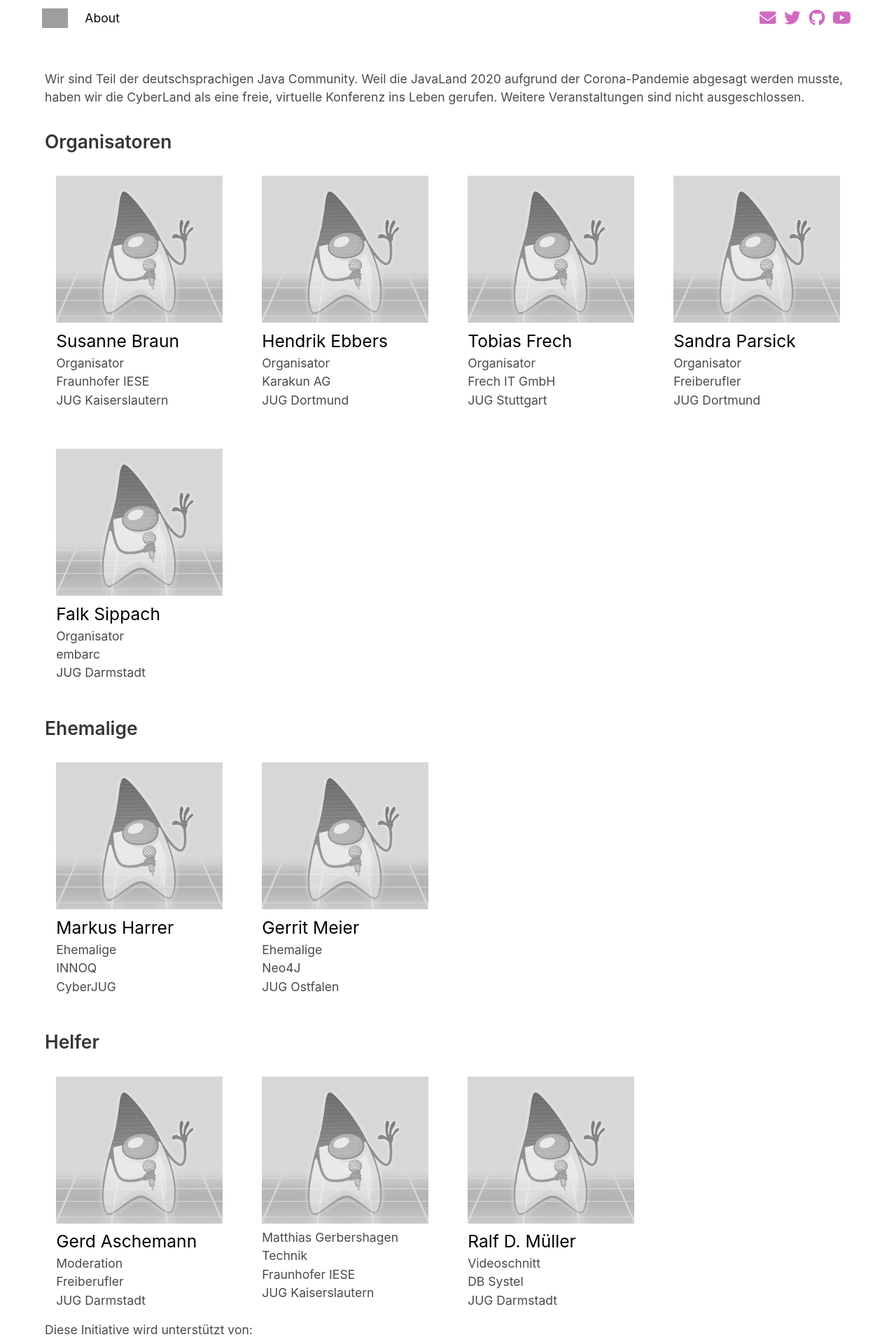
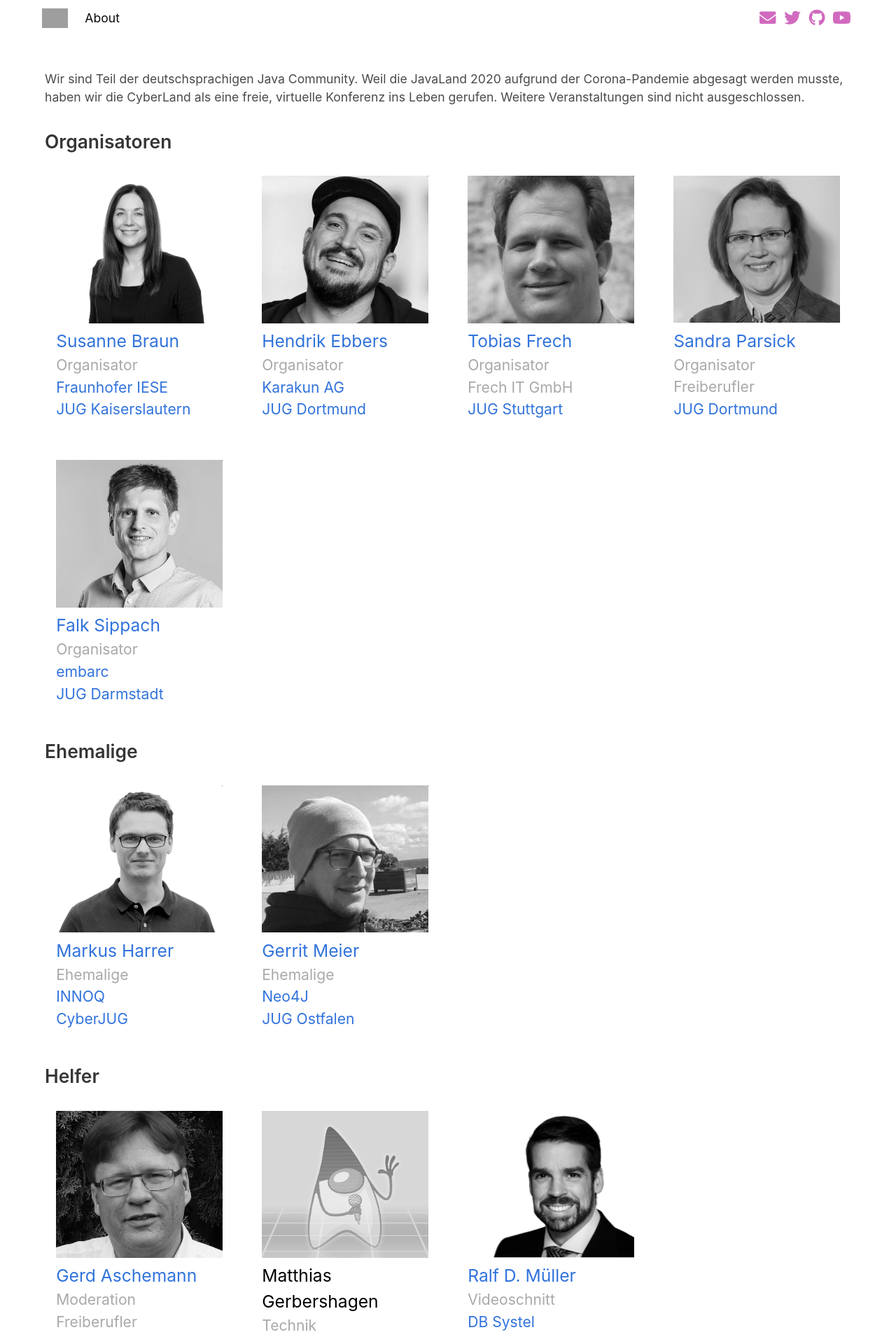
Before and after one commit to CyberLandConf/CyberLandConf.github.io, a Jekyll site: the page built from pages/about.md, in a window 1280 px wide. Shown: the top 1910 px of the page at 70% size. Built offline with Jekyll 4.4.1, drawn with Linux system fonts in a browser that asks for light colours; grey boxes are pictures that could not be loaded.

Commit message:
org pictures links to JUGs & companies

```diff
--- a/_includes/elements/orga-info.html
+++ b/_includes/elements/orga-info.html
@@ -1,17 +1,25 @@
 {% assign member = include.member %}
+<div class="session-info-tile">
 {% if member %}
-	{%- if member.twitter -%}<a class="session-info-tile" target="_blank" href="https://twitter.com/{{ member.twitter }}">{% endif %}
+	{%- if member.twitter -%}<a target="_blank" href="https://twitter.com/{{ member.twitter }}">{% endif %}
 		{% assign imageUrl = "/assets/orga/" | append: member.id | append: ".png" %}
-		{% include elements/speaker-image.html url=imageUrl %}
+		{% include elements/speaker-image.html id=member.id %}
 		<div class="session-title">{%- include elements/speaker.html speaker=member -%}</div>
 	{%- if member.twitter -%}</a>{% endif %}
 	<div class="session-speaker">{{ member.role }}</div>
-	<div class="session-speaker">{{ member.job }}</div>
-	<div class="session-speaker">{{ member.jug }}</div>
+	{% if member.jobUrl %}
+		<div class="session-speaker"><a target="_blank" href="{{ member.jobUrl }}">{{ member.job }}</a></div>
+	{% else %}
+		<div class="session-speaker">{{ member.job }}</div>
+	{% endif %}
+	{% if member.jugUrl %}
+		<div class="session-speaker"><a target="_blank" href="{{ member.jugUrl }}">{{ member.jug }}</a></div>
+	{% else %}
+		<div class="session-speaker">{{ member.jug }}</div>
+	{% endif %}
 {% else %}
-	<a class="session-info-tile">
-		<img class="session-image" src="/assets/speaker/fallback.png" />
-		<div class="session-title">-</div>
-		<div class="session-speaker">-</div>
-	</a>
+	<img class="session-image" src="/assets/speaker/fallback.png" />
+	<div class="session-title">-</div>
+	<div class="session-speaker">-</div>
 {% endif %}
+</div>
--- a/_sass/main.scss
+++ b/_sass/main.scss
@@ -56,7 +56,9 @@ i {
 
 .session-info-tile:hover {
 
+  a {
   color: #D16ABF;
+  }
 
   .session-speaker {
     color: #D16ABF;
```
Also changed, not shown: _data/orga.yml (+17 -0 lines), assets/orga/sandra-parsick.png (deleted), assets/orga/susanne-braun.png (deleted), assets/speaker/falk-sippach.png (renamed from assets/orga/falk-sippach.png), assets/speaker/gerd-aschemann.png (renamed from assets/orga/gerd-aschemann.png), assets/speaker/gerrit-meier.png (renamed from assets/orga/gerrit-meier.png), assets/speaker/hendrik-ebbers.png (renamed from assets/orga/hendrik-ebbers.png), assets/speaker/markus-harrer.png (renamed from assets/orga/markus-harrer.png), assets/speaker/ralf-mueller.png (renamed from assets/orga/ralf-mueller.png), assets/speaker/tobias-frech.png (renamed from assets/orga/tobias-frech.png).
